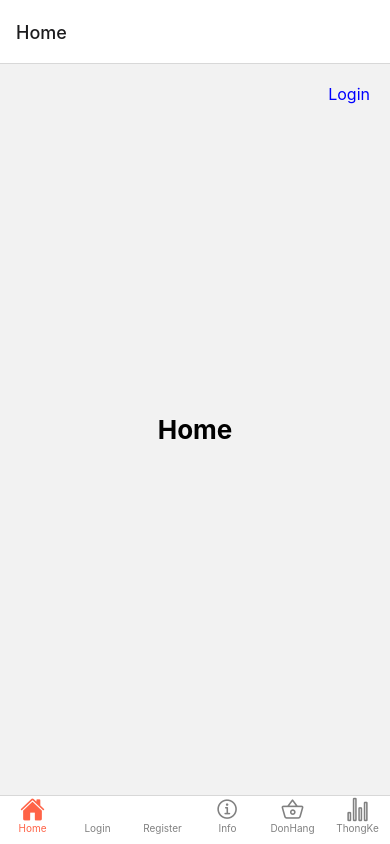
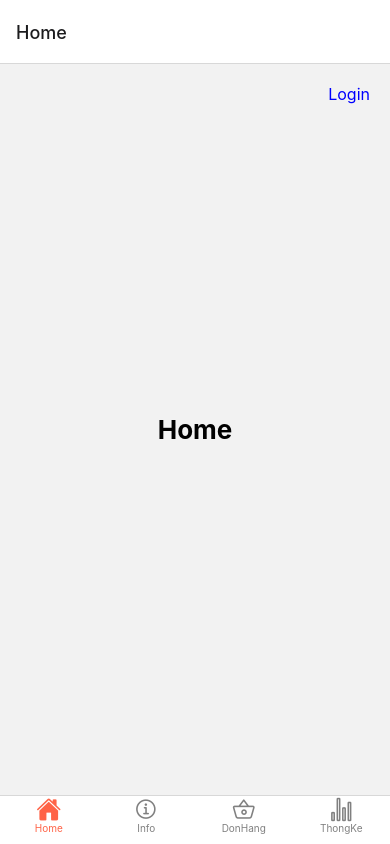
Before and after one commit to nin205ou/QuanLyGiaoHang_App, a React Native app in the folder app/GiaoHangApp/: screen /Shipper in a window 390 px wide. Built offline with nearby package versions, Linux system fonts and the light colour scheme.

Commit message:
MainContainer.js

```diff
--- a/app/GiaoHangApp/components/MainContainer.js
+++ b/app/GiaoHangApp/components/MainContainer.js
@@ -1,31 +1,25 @@
 import * as React from 'react';
-import { View, Text } from 'react-native';
-import{NavigationContainer} from '@react-navigation/native';
+import { NavigationContainer } from '@react-navigation/native';
 import { createStackNavigator } from '@react-navigation/stack';
 import { createBottomTabNavigator } from '@react-navigation/bottom-tabs';
 import Ionicons from 'react-native-vector-icons/Ionicons';
 
-
-
 import Home from './screens/Home';
 import Login from './screens/Login';
 import Register from './screens/Register';
+// import Admin from './screens/Admin/Admin';
+// import DoanhThu from './screens/Admin/DoanhThu';
+// import QuanLyShipper from './screens/Admin/QLShipper';
+// import TrangThaiDonHang from './screens/Admin/TrangThaiDon';
+import TaoMoiDH from './screens/TaoMoiDH';
 import Info from './screens/Info';
 import ThongKe from './screens/ThongKe';
 import DonHang from './screens/DonHang';
 
+const Stack = createStackNavigator();
+const Tab = createBottomTabNavigator();
 
-const homeName ='Home';
-const infoName ='Info';
-const donHangName='DonHang';
-const thongKeName='ThongKe';
-
-const Stack = createStackNavigator();
-const Tab=createBottomTabNavigator();
-
-export default function MainContainer(){
-    return(
-        <NavigationContainer>
+const MainTabNavigator = () => (
   <Tab.Navigator
     screenOptions={({ route }) => ({
       tabBarIcon: ({ focused, color, size }) => {
@@ -47,19 +41,31 @@ export default function MainContainer(){
     tabBarOptions={{
       activeTintColor: 'tomato',
       inactiveTintColor: 'gray',
-            labelStyle: {paddingBottom:10,fontSize: 10},
-            style: {padding: 10, height :70 }
+      labelStyle: { paddingBottom: 10, fontSize: 10 },
+      style: { padding: 10, height: 70 }
     }}
-
   >
     <Tab.Screen name="Home" component={Home} />
-          <Tab.Screen name="Login" component={Login} />
-          <Tab.Screen name="Register" component={Register} />
     <Tab.Screen name="Info" component={Info} />
     <Tab.Screen name="DonHang" component={DonHang} />
     <Tab.Screen name="ThongKe" component={ThongKe} />
   </Tab.Navigator>
+);
 
+export default function MainContainer() {
+  return (
+    <NavigationContainer>
+
+      <Stack.Navigator headerMode="none">
+        <Stack.Screen name="MainTab" component={MainTabNavigator} />
+        <Stack.Screen name="Login" component={Login} />
+        <Stack.Screen name="Register" component={Register} />
+        <Stack.Screen name="TaoMoiDH" component={TaoMoiDH} />
+        {/* <Stack.Screen name="Admin" component={Admin} />
+        <Stack.Screen name="DoanhThu" component={DoanhThu} />
+        <Stack.Screen name="QuanLyShipper" component={QuanLyShipper} />|
+       <Stack.Screen name="TrangThaiDonHang" component={TrangThaiDonHang} /> */}
+      </Stack.Navigator>
     </NavigationContainer>
   );
 }
```
Lines whose indentation alone changed are shown as unchanged.
